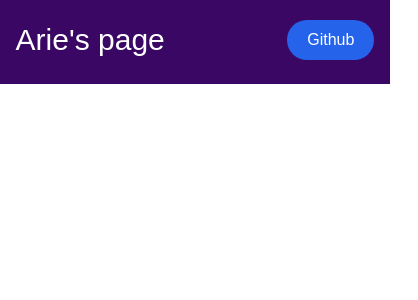
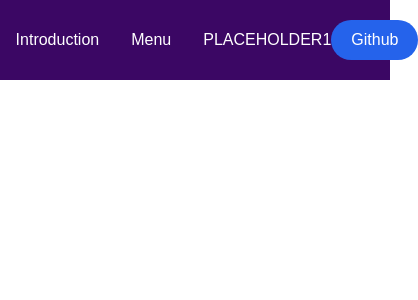
Before and after one commit to ArieKh33/Vuejs-practise, a Vue app in the folder practise-1/: page / in a window 390 px wide. Shown: the top 300 px of the page, 418 px wide, since content can reach past the window. Built offline with nearby package versions, Linux system fonts and the light colour scheme.

Commit message:
finished the navbar for now

```diff
--- a/practise-1/package.json
+++ b/practise-1/package.json
@@ -9,6 +9,7 @@
     "preview": "vite preview"
   },
   "dependencies": {
+    "ionicons": "^7.4.0",
     "vue": "^3.5.13",
     "vue-router": "^4.4.5"
   },
--- a/practise-1/src/assets/main.css
+++ b/practise-1/src/assets/main.css
@@ -1,3 +1,9 @@
 @tailwind base;
 @tailwind components;
 @tailwind utilities;
+
+/* custom classes / id for specific functionality */
+
+#showNavbarOptions {
+  top: 9%;
+}
--- a/practise-1/src/components/navbar.vue
+++ b/practise-1/src/components/navbar.vue
@@ -1,17 +1,22 @@
 <script setup>
 
 import { RouterLink } from 'vue-router';
+
+const toggleMenu = (e) => {
+  console.log(e.class);
+}
+
 
 </script>
 
 <template>
   <header class="bg-purple-950 ">
-    <nav class="flex justify-between items-center w-[92%] mx-auto pt-5 pb-6">
+    <nav class="flex justify-between items-center w-[92%] mx-auto pt-5 pb-5">
       <div>
-        <RouterLink to="/" class="text-white w-16 text-3xl">Arie's page</RouterLink>
+        <RouterLink to="/" class="text-white md:w-full text-3xl hidden md:block">Arie's page</RouterLink>
       </div>
-      <div class="md:static md:min-h-fit absolute bg-purple-950 min-h-[40vh] left-0 top-[-100%] md:w-auto w-full flex items-center px-5">
-        <ul class="flex md:flex-row flex-col md:items-center md:gap-[4vw] gap-8 bg-purple-950">
+      <div class="md:static md:min-h-fit  bg-purple-950 left-0  md:w-auto w-full flex items-center md:px-5">
+        <ul class="flex md:flex-row  md:items-center md:gap-[4vw] gap-8 bg-purple-950">
           <li>
             <RouterLink to="/" class="text-white hover:text-gray-400">Introduction</RouterLink>
           </li>
@@ -21,16 +26,12 @@ import { RouterLink } from 'vue-router';
           <li>
             <RouterLink to="/" class="text-white hover:text-gray-400">PLACEHOLDER1</RouterLink>
           </li>
-          <li>
-            <RouterLink to="/" class="text-white hover:text-gray-400">PLACEHOLDER2</RouterLink>
-          </li>
         </ul>
       </div>
       <div>
-        <div>
-
+        <div class="flex align-center">
+          <a class="bg-blue-600 text-white rounded-full hover:bg-blue-700  px-5 py-2 "  href="https://github.com/ArieKh33">Github</a>
         </div>
-        <button href="https://github.com/ArieKh33" class=" bg-blue-600 text-white rounded-full hover:bg-blue-700  px-5 py-2 "><a  href="https://github.com/ArieKh33">Github</a></button>
 
       </div>
 
```
Also changed, not shown: 1 other file (tests, documents, lock files or other folders).
